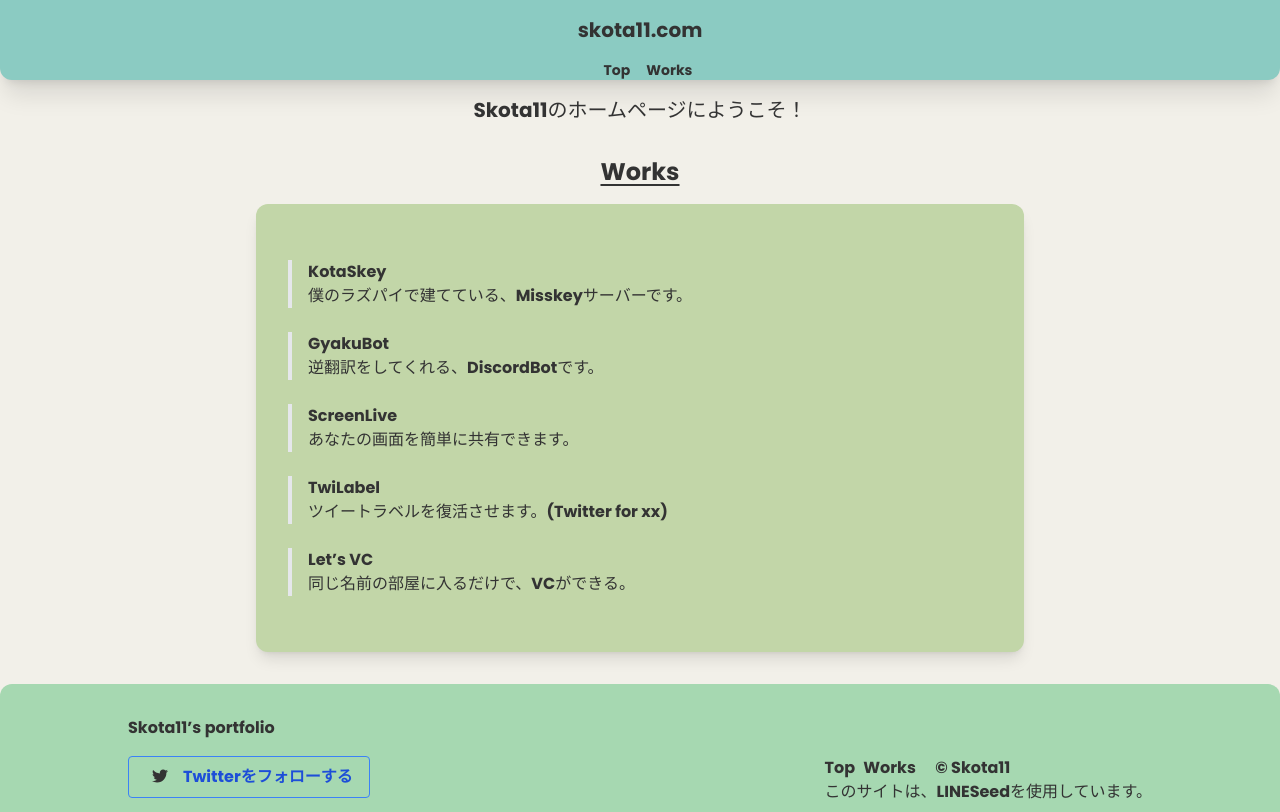
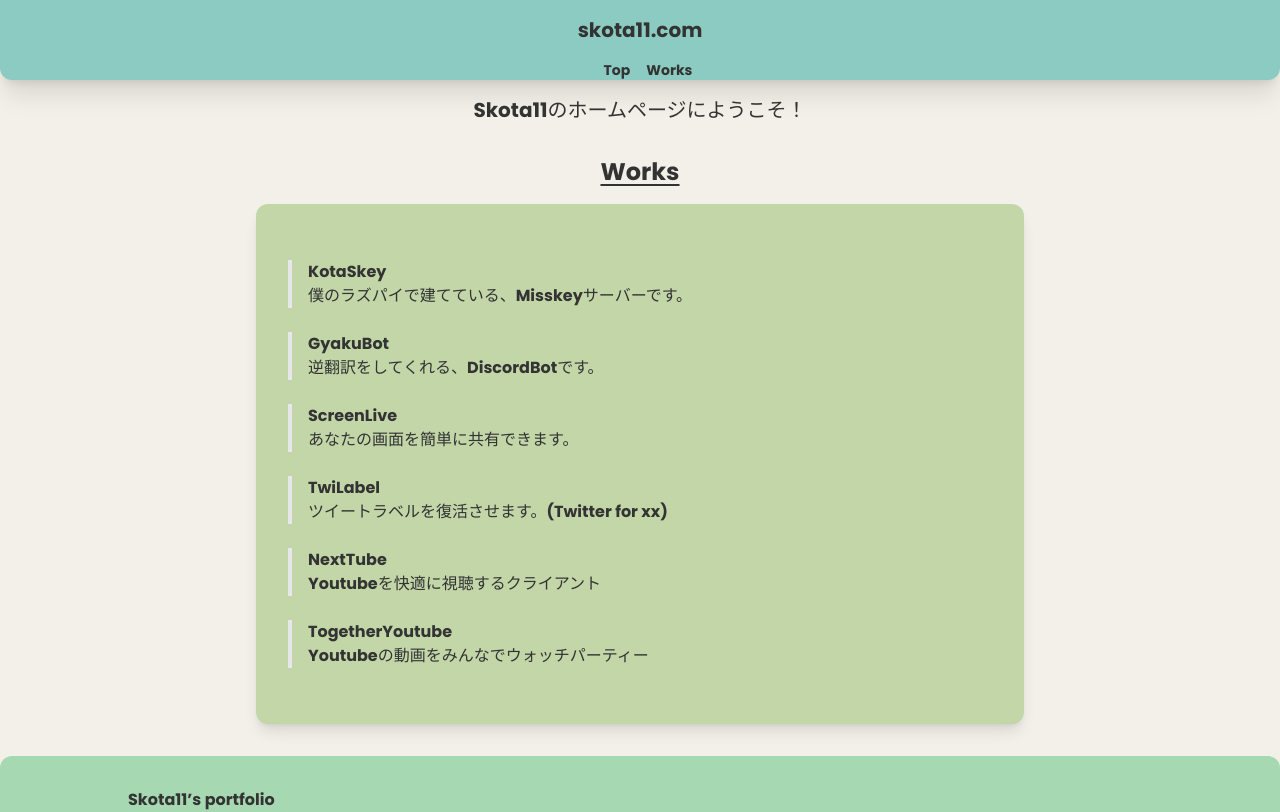
Before and after one commit to Skota11/portfolio, a Next.js app: page /works in a window 1280 px wide. Shown: the top 812 px of the page. Built offline with nearby package versions, Linux system fonts and the light colour scheme; a web font is replaced by a local one.

Commit message:
updateWorks

```diff
--- a/src/pages/works.tsx
+++ b/src/pages/works.tsx
@@ -33,7 +33,7 @@ export default function Home() {
         <link rel="preconnect" href="https://fonts.gstatic.com" />
         <link href="https://fonts.googleapis.com/css2?family=Poppins:wght@700&display=swap" rel="stylesheet" />
       </Head>
-        <animated.div style={{...springX,}}>
+      <animated.div style={{ ...springX, }}>
         <h1 className='text-center text-xl'>Skota11のホームページにようこそ！</h1>
       </animated.div>
       <main>
@@ -68,9 +68,15 @@ export default function Home() {
                 </a>
               </div>
               <div className='border-l-4 pl-4 my-6'>
-              <a href="https://vc.skota11.repl.co/" target="_blank" rel="noopener noreferrer">
-                <h2>Let’s VC</h2>
-                <p>同じ名前の部屋に入るだけで、VCができる。</p>
+                <a href="https://nextyt.netlify.app" target="_blank" rel="noopener noreferrer">
+                  <h2>NextTube</h2>
+                  <p>Youtubeを快適に視聴するクライアント</p>
+                </a>
+              </div>
+              <div className='border-l-4 pl-4 my-6'>
+                <a href="https://together.tube.skota11.com" target="_blank" rel="noopener noreferrer">
+                  <h2>TogetherYoutube</h2>
+                  <p>Youtubeの動画をみんなでウォッチパーティー</p>
                 </a>
               </div>
             </div>
```
Lines whose indentation alone changed are shown as unchanged.
